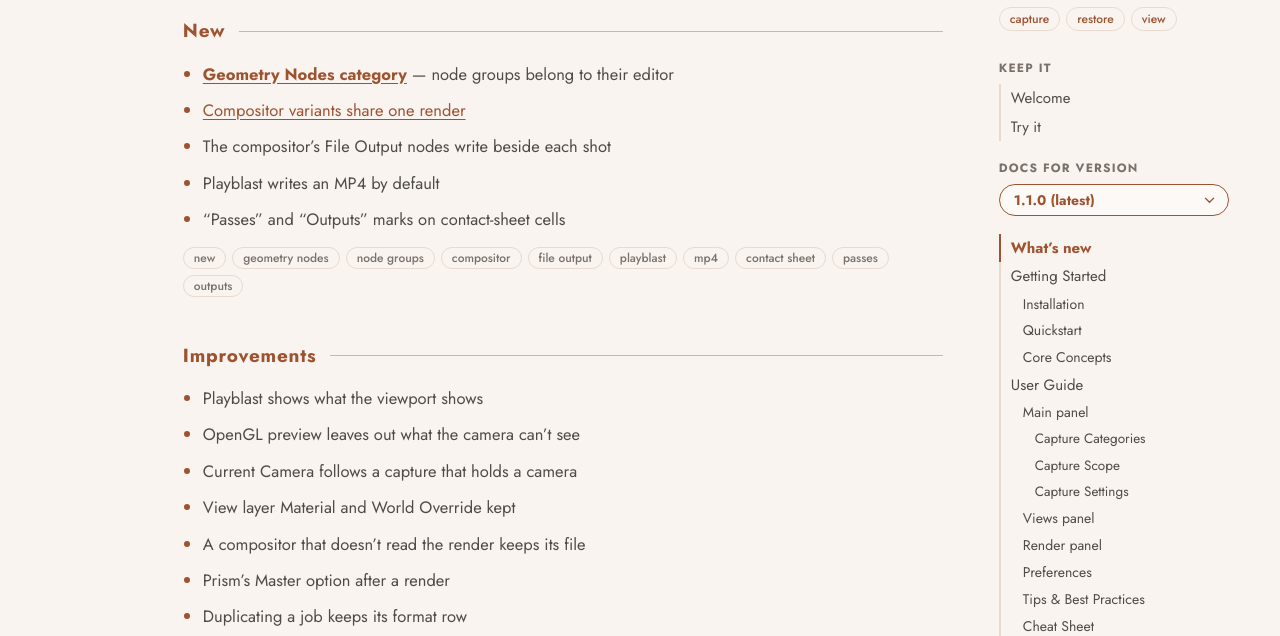
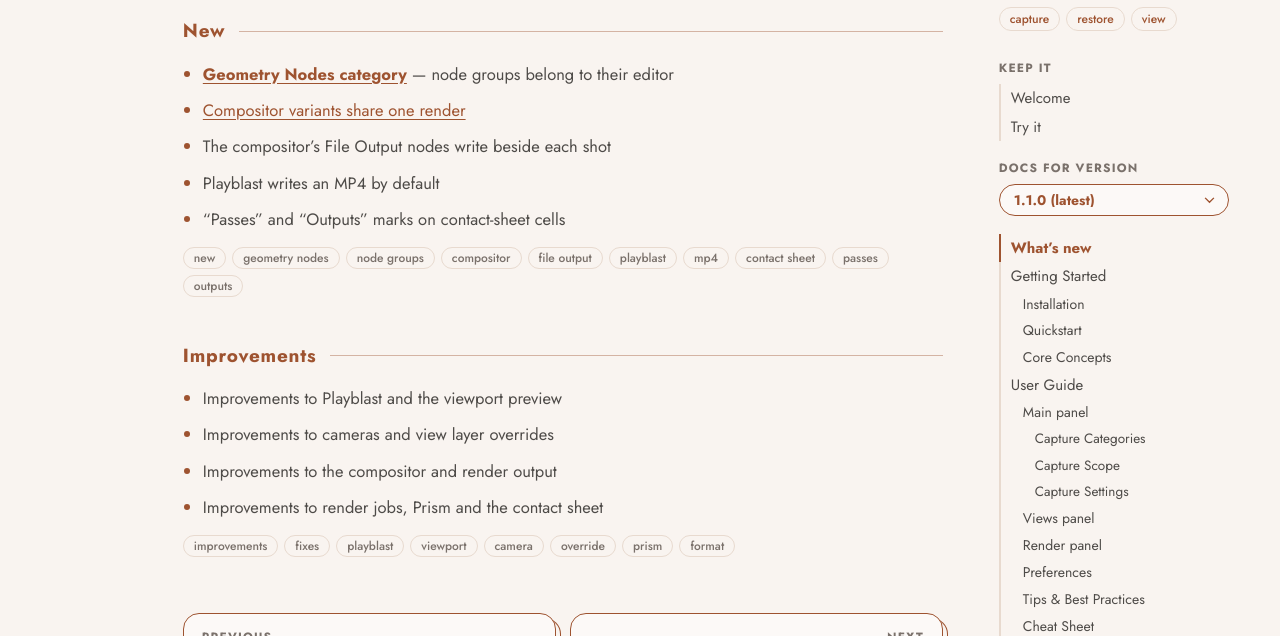
Before and after one commit to OctavianPuiu-AS/Keep-it-Public, a plain HTML site: page 1.1.0/whats-new.html in a window 1280 px wide. Shown: the part 310-946 px from the top of the page. Drawn offline with Linux system fonts and the light colour scheme.

Commit message:
What's new 1.1.0: improvements as general lines

```diff
--- a/1.1.0/whats-new.html
+++ b/1.1.0/whats-new.html
@@ -46,14 +46,10 @@
   <section id="improvements" data-keywords="improvements, fixes, playblast, viewport, camera, override, prism, format">
     <div class="sec"><h2>Improvements</h2><span class="rule"></span></div>
     <ul class="news">
-      <li>Playblast shows what the viewport shows</li>
-      <li>OpenGL preview leaves out what the camera can’t see</li>
-      <li>Current Camera follows a capture that holds a camera</li>
-      <li>View layer Material and World Override kept</li>
-      <li>A compositor that doesn’t read the render keeps its file</li>
-      <li>Prism’s Master option after a render</li>
-      <li>Duplicating a job keeps its format row</li>
-      <li>Contact-sheet pictures fill their cell</li>
+      <li>Improvements to Playblast and the viewport preview</li>
+      <li>Improvements to cameras and view layer overrides</li>
+      <li>Improvements to the compositor and render output</li>
+      <li>Improvements to render jobs, Prism and the contact sheet</li>
     </ul>
   </section>
 </main>
```
